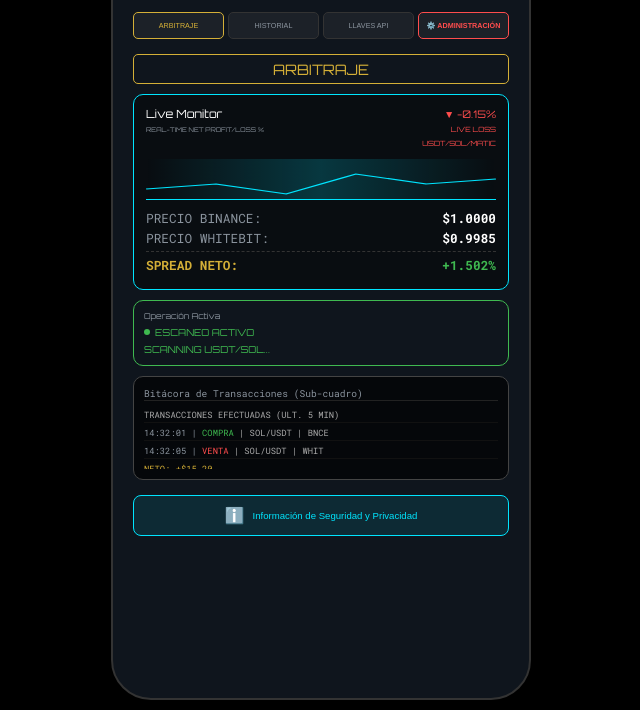
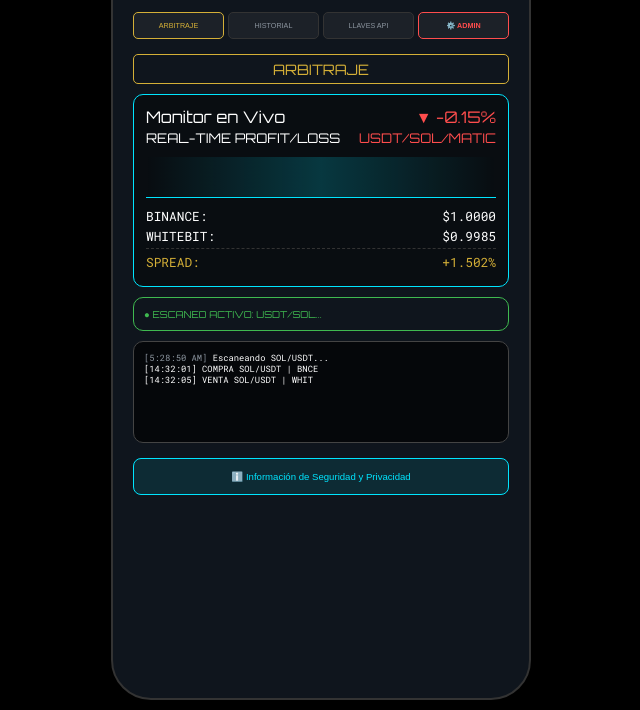
Before and after one commit to josgreg515/TriangulaMax, a plain HTML site: page index.html in a window 1280 px wide. Shown: the part 110-820 px from the top of the page, without its empty margins (319-959 px from the left). Drawn offline with Linux system fonts and the light colour scheme.

Commit message:
Update index.html

```diff
--- a/index.html
+++ b/index.html
@@ -7,127 +7,135 @@
     <link href="https://fonts.googleapis.com/css2?family=Orbitron:wght@400;700&family=Roboto+Mono:wght@400;700&display=swap" rel="stylesheet">
     <style>
         :root { --oro: #d4af37; --cian: #00e5ff; --fondo: #0a0e14; --panel: rgba(16, 22, 30, 0.98); --borde: #d4af37; --verde: #3fb950; --rojo: #ff4d4d; --gris: #8b949e; }
-        body { background: #000; color: white; font-family: 'Orbitron', sans-serif; margin: 0; display: flex; justify-content: center; padding: 10px; min-height: 100vh; overflow-x: hidden; }
-        .phone-frame { width: 100%; max-width: 420px; background: var(--panel); border: 2px solid #333; border-radius: 40px; padding: 20px; box-sizing: border-box; position: relative; box-shadow: 0 0 30px rgba(0,0,0,0.9); }
-
-        /* HEADER Y LOGO */
+        body { background: #000; color: white; font-family: 'Orbitron', sans-serif; margin: 0; display: flex; justify-content: center; padding: 10px; min-height: 100vh; }
+        .phone-frame { width: 100%; max-width: 420px; background: var(--panel); border: 2px solid #333; border-radius: 40px; padding: 20px; box-sizing: border-box; box-shadow: 0 0 30px rgba(0,0,0,0.9); }
         .header { display: flex; justify-content: space-between; align-items: center; margin-bottom: 15px; }
         .logo-area { display: flex; align-items: center; gap: 10px; }
         .tm-logo { color: var(--oro); font-size: 2rem; font-weight: bold; border-right: 2px solid var(--oro); padding-right: 10px; }
-        .tm-text { font-size: 0.6rem; color: #fff; letter-spacing: 1px; }
-
-        /* IDIOMAS */
-        .lang-group { text-align: right; }
-        .flags { font-size: 0.8rem; cursor: pointer; display: block; margin-bottom: 2px; }
-        .lang-label { font-size: 0.45rem; color: var(--gris); text-transform: uppercase; }
-
+        .tm-text { font-size: 0.6rem; color: #fff; }
+        .flags { font-size: 0.9rem; cursor: pointer; letter-spacing: 2px; }
         .user-tag { text-align: center; font-size: 0.65rem; color: var(--gris); margin-bottom: 15px; border-bottom: 1px solid #222; padding-bottom: 5px; }
-
-        /* NAVEGACIÓN PRINCIPAL */
         .nav-main { display: grid; grid-template-columns: repeat(4, 1fr); gap: 4px; margin-bottom: 15px; }
         .nav-btn { background: #1c2128; border: 1px solid #333; color: var(--gris); padding: 8px 2px; font-size: 0.45rem; border-radius: 5px; cursor: pointer; text-transform: uppercase; }
         .nav-btn.active { border-color: var(--oro); color: var(--oro); }
         .nav-btn.admin { border-color: var(--rojo); color: var(--rojo); font-weight: bold; }
-
-        /* CONTENIDO ARBITRAJE */
+        .sub-panel { display: none; }
+        .sub-panel.active { display: block; }
         .section-title { color: var(--oro); text-align: center; font-size: 0.9rem; margin: 10px 0; border: 1px solid var(--oro); border-radius: 5px; padding: 5px; }
-
-        /* MONITOR LIVE */
         .monitor-box { border: 1px solid var(--cian); border-radius: 10px; padding: 12px; margin-bottom: 10px; background: rgba(0,0,0,0.4); }
         .monitor-head { display: flex; justify-content: space-between; align-items: flex-start; margin-bottom: 10px; }
-        .live-label { font-size: 0.7rem; color: #fff; }
-        .loss-tag { color: var(--rojo); font-size: 0.65rem; text-align: right; }
-        .chart-sim { height: 40px; width: 100%; border-bottom: 1px solid var(--cian); position: relative; overflow: hidden; margin-bottom: 10px; }
+        .chart-sim { height: 40px; width: 100%; border-bottom: 1px solid var(--cian); position: relative; margin-bottom: 10px; }
         .chart-line { position: absolute; width: 100%; height: 100%; background: linear-gradient(90deg, transparent 0%, rgba(0, 229, 255, 0.2) 50%, transparent 100%); animation: scan 2s infinite linear; }
-
         .price-display { font-family: 'Roboto Mono'; font-size: 0.8rem; }
-        .price-row { display: flex; justify-content: space-between; margin-bottom: 4px; color: var(--gris); }
-        .price-val { color: #fff; font-weight: bold; }
-        .spread-row { border-top: 1px dashed #333; margin-top: 5px; padding-top: 5px; color: var(--oro); font-weight: bold; }
-
-        /* ESCANEO */
+        .price-row { display: flex; justify-content: space-between; margin-bottom: 4px; }
         .scan-box { border: 1px solid var(--verde); border-radius: 10px; padding: 10px; margin-bottom: 10px; font-size: 0.6rem; }
-        .scan-status { color: var(--verde); display: flex; align-items: center; gap: 5px; margin-bottom: 5px; }
-        .dot { width: 6px; height: 6px; background: var(--verde); border-radius: 50%; animation: blink 1s infinite; }
-
-        /* BITÁCORA */
         .log-box { border: 1px solid #444; border-radius: 10px; padding: 10px; background: #05070a; font-family: 'Roboto Mono'; }
-        .log-title { font-size: 0.6rem; color: var(--gris); margin-bottom: 8px; border-bottom: 1px solid #222; }
-        .log-content { font-size: 0.55rem; height: 60px; overflow-y: auto; color: #aaa; }
-        .log-entry { margin-bottom: 4px; border-bottom: 1px solid #111; padding-bottom: 2px; }
-
-        /* BOTONES ACCIÓN */
-        .btn-security { width: 100%; background: rgba(0, 229, 255, 0.1); border: 1px solid var(--cian); color: var(--cian); padding: 10px; border-radius: 8px; margin-top: 15px; font-size: 0.6rem; cursor: pointer; display: flex; align-items: center; justify-content: center; gap: 8px; }
-
+        .log-content { font-size: 0.55rem; height: 80px; overflow-y: auto; }
+        .btn-security { width: 100%; background: rgba(0, 229, 255, 0.1); border: 1px solid var(--cian); color: var(--cian); padding: 12px; border-radius: 8px; margin-top: 15px; font-size: 0.6rem; cursor: pointer; }
+        input { width: 100%; background: #000; border: 1px solid #444; color: var(--oro); padding: 8px; margin: 5px 0; border-radius: 5px; box-sizing: border-box; }
         @keyframes scan { from { transform: translateX(-100%); } to { transform: translateX(100%); } }
-        @keyframes blink { 0%, 100% { opacity: 1; } 50% { opacity: 0.3; } }
     </style>
 </head>
 <body>
 
 <div class="phone-frame">
     <div class="header">
-        <div class="logo-area">
-            <div class="tm-logo">TM</div>
-            <div class="tm-text">TRIANGULA-MAX</div>
+        <div class="logo-area"><div class="tm-logo">TM</div><div class="tm-text">TRIANGULA-MAX</div></div>
+        <div class="flags" onclick="changeLang()">🇪🇸 🇬🇧 🇵🇹 🇮🇹 🇷🇺 🇦🇷</div>
+    </div>
+    <div class="user-tag">José Gregorio Edition</div>
+
+    <div class="nav-main">
+        <button class="nav-btn active" onclick="showTab('arb', this)">Arbitraje</button>
+        <button class="nav-btn" onclick="showTab('hist', this)">Historial</button>
+        <button class="nav-btn" onclick="showTab('keys', this)">Llaves API</button>
+        <button class="nav-btn admin" onclick="showTab('adm', this)">⚙️ Admin</button>
+    </div>
+
+    <div id="arb" class="sub-panel active">
+        <div class="section-title" id="t-arb">ARBITRAJE</div>
+        <div class="monitor-box">
+            <div class="monitor-head">
+                <div id="l-mon">Monitor en Vivo<br><small>REAL-TIME PROFIT/LOSS</small></div>
+                <div style="color:var(--rojo); text-align:right;">▼ -0.15%<br><small>USDT/SOL/MATIC</small></div>
+            </div>
+            <div class="chart-sim"><div class="chart-line"></div></div>
+            <div class="price-display">
+                <div class="price-row"><span>BINANCE:</span> <span id="val-b" class="price-val">$1.0000</span></div>
+                <div class="price-row"><span>WHITEBIT:</span> <span id="val-w" class="price-val">$0.9985</span></div>
+                <div class="price-row" style="color:var(--oro); border-top:1px dashed #333; padding-top:5px;"><span>SPREAD:</span> <span id="val-s">+1.502%</span></div>
+            </div>
         </div>
-        <div class="lang-group">
-            <div class="flags">🇪🇸 🇬🇧 🇵🇹 🇮🇹 🇷🇺 🇦🇷</div>
-            <div class="lang-label" id="lang-label">Idiomas/Languages</div>
+        <div class="scan-box"><div style="color:var(--verde)">● ESCANEO ACTIVO: USDT/SOL...</div></div>
+        <div class="log-box">
+            <div class="log-content" id="log">
+                <div>[14:32:01] COMPRA SOL/USDT | BNCE</div>
+                <div>[14:32:05] VENTA SOL/USDT | WHIT</div>
+            </div>
         </div>
     </div>
 
-    <div class="user-tag">José Gregorio Edition</div>
-
-    <div class="nav-main">
-        <button class="nav-btn active">Arbitraje</button>
-        <button class="nav-btn">Historial</button>
-        <button class="nav-btn">Llaves API</button>
-        <button class="nav-btn admin">⚙️ Administración</button>
+    <div id="adm" class="sub-panel">
+        <div class="section-title">ADMINISTRACIÓN</div>
+        <label style="font-size:0.6rem; color:var(--oro)">PRECIO BINANCE ($):</label>
+        <input type="number" id="in-b" value="1.0000" step="0.0001">
+        <label style="font-size:0.6rem; color:var(--oro)">PRECIO WHITEBIT ($):</label>
+        <input type="number" id="in-w" value="0.9985" step="0.0001">
+        <button onclick="updatePrices()" style="width:100%; background:var(--verde); color:white; border:none; padding:10px; margin-top:10px; border-radius:5px; cursor:pointer;">APLICAR CAMBIOS</button>
     </div>
 
-    <div class="section-title">ARBITRAJE</div>
-
-    <div class="monitor-box">
-        <div class="monitor-head">
-            <div class="live-label">Live Monitor<br><small style="font-size:0.4rem; color:var(--gris)">REAL-TIME NET PROFIT/LOSS %</small></div>
-            <div class="loss-tag">▼ -0.15%<br><small style="font-size:0.45rem">LIVE LOSS<br>USDT/SOL/MATIC</small></div>
-        </div>
-        <div class="chart-sim">
-            <div class="chart-line"></div>
-            <svg width="100%" height="40" viewBox="0 0 100 40" preserveAspectRatio="none">
-                <path d="M0 30 L20 25 L40 35 L60 15 L80 25 L100 20" stroke="var(--cian)" fill="none" stroke-width="1"/>
-            </svg>
-        </div>
-        <div class="price-display">
-            <div class="price-row"><span>PRECIO BINANCE:</span> <span class="price-val">$1.0000</span></div>
-            <div class="price-row"><span>PRECIO WHITEBIT:</span> <span class="price-val">$0.9985</span></div>
-            <div class="price-row spread-row"><span>SPREAD NETO:</span> <span style="color:var(--verde)">+1.502%</span></div>
-        </div>
+    <div id="keys" class="sub-panel">
+        <div class="section-title">LLAVES API</div>
+        <input type="password" placeholder="API Key">
+        <input type="password" placeholder="Secret Key">
+        <button style="width:100%; background:var(--oro); color:black; border:none; padding:10px; border-radius:5px;">GUARDAR LLAVES</button>
     </div>
 
-    <div class="scan-box">
-        <div style="color:var(--gris); margin-bottom:5px; font-size:0.5rem;">Operación Activa</div>
-        <div class="scan-status">
-            <div class="dot"></div> ESCANEO ACTIVO
-        </div>
-        <div style="color:var(--verde)">SCANNING USDT/SOL...</div>
-    </div>
+    <div id="hist" class="sub-panel"><div class="section-title">HISTORIAL</div><div class="log-box" style="height:200px">Sin transacciones recientes.</div></div>
 
-    <div class="log-box">
-        <div class="log-title">Bitácora de Transacciones (Sub-cuadro)</div>
-        <div class="log-content">
-            <div class="log-entry">TRANSACCIONES EFECTUADAS (ULT. 5 MIN)</div>
-            <div class="log-entry"><span style="color:var(--gris)">14:32:01 |</span> <span style="color:var(--verde)">COMPRA</span> | SOL/USDT | BNCE</div>
-            <div class="log-entry"><span style="color:var(--gris)">14:32:05 |</span> <span style="color:var(--rojo)">VENTA</span> | SOL/USDT | WHIT</div>
-            <div class="log-entry" style="color:var(--oro)">NETO: +$15.20</div>
-        </div>
-    </div>
-
-    <button class="btn-security">
-        <span style="font-size:1rem;">ℹ️</span> Información de Seguridad y Privacidad
+    <button class="btn-security" onclick="alert('ESCUDO ACTIVO:\n1. Llaves Cifradas\n2. Redes Baratas (SOL/MATIC)\n3. Retiro bloqueado a terceros.')">
+        ℹ️ Información de Seguridad y Privacidad
     </button>
 </div>
 
+<script>
+    let currentL = 'es';
+    const texts = {
+        es: {t:"ARBITRAJE", m:"Monitor en Vivo"},
+        en: {t:"ARBITRAGE", m:"Live Monitor"}
+    };
+
+    function showTab(id, btn) {
+        document.querySelectorAll('.sub-panel').forEach(p => p.classList.remove('active'));
+        document.querySelectorAll('.nav-btn').forEach(b => b.classList.remove('active'));
+        document.getElementById(id).classList.add('active');
+        btn.classList.add('active');
+    }
+
+    function changeLang() {
+        currentL = currentL === 'es' ? 'en' : 'es';
+        document.getElementById('t-arb').innerText = texts[currentL].t;
+        document.getElementById('l-mon').innerHTML = texts[currentL].m + '<br><small>REAL-TIME PROFIT/LOSS</small>';
+    }
+
+    function updatePrices() {
+        const b = document.getElementById('in-b').value;
+        const w = document.getElementById('in-w').value;
+        document.getElementById('val-b').innerText = '$' + b;
+        document.getElementById('val-w').innerText = '$' + w;
+        const spread = ((Math.abs(b-w)/b)*100).toFixed(3);
+        document.getElementById('val-s').innerText = '+' + spread + '%';
+        alert("¡Precios Actualizados!");
+        showTab('arb', document.querySelector('.nav-btn'));
+    }
+
+    setInterval(() => {
+        const log = document.getElementById('log');
+        const time = new Date().toLocaleTimeString();
+        const entry = document.createElement('div');
+        entry.innerHTML = `<span style="color:var(--gris)">[${time}]</span> Escaneando SOL/USDT...`;
+        log.prepend(entry);
+    }, 5000);
+</script>
 </body>
 </html>
```
